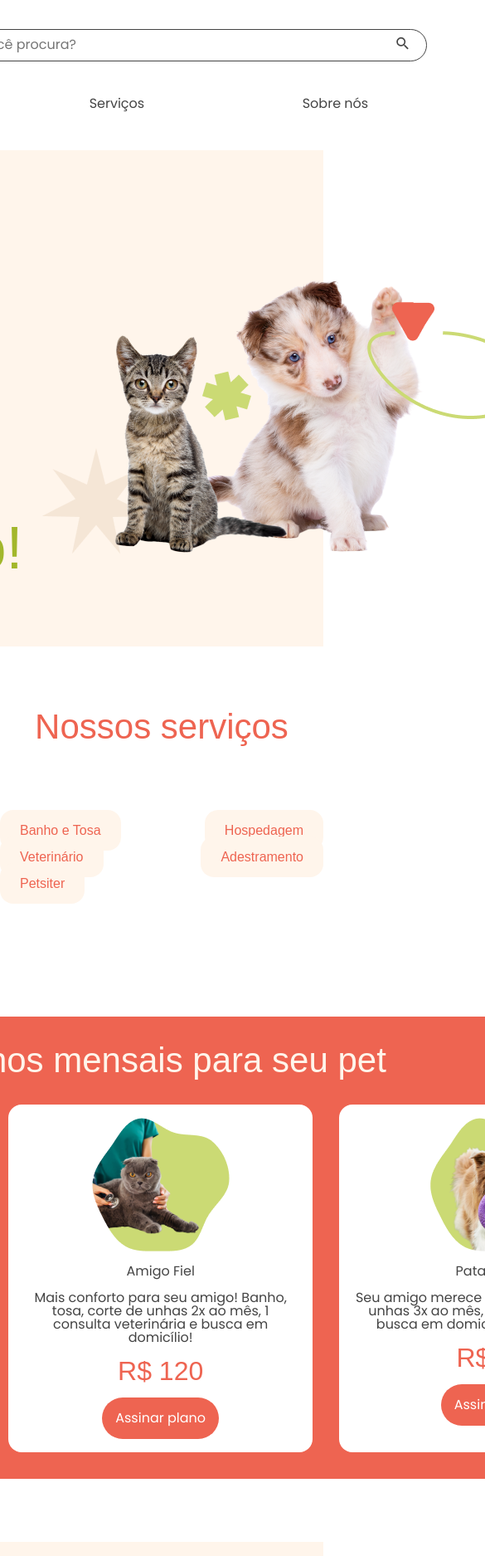
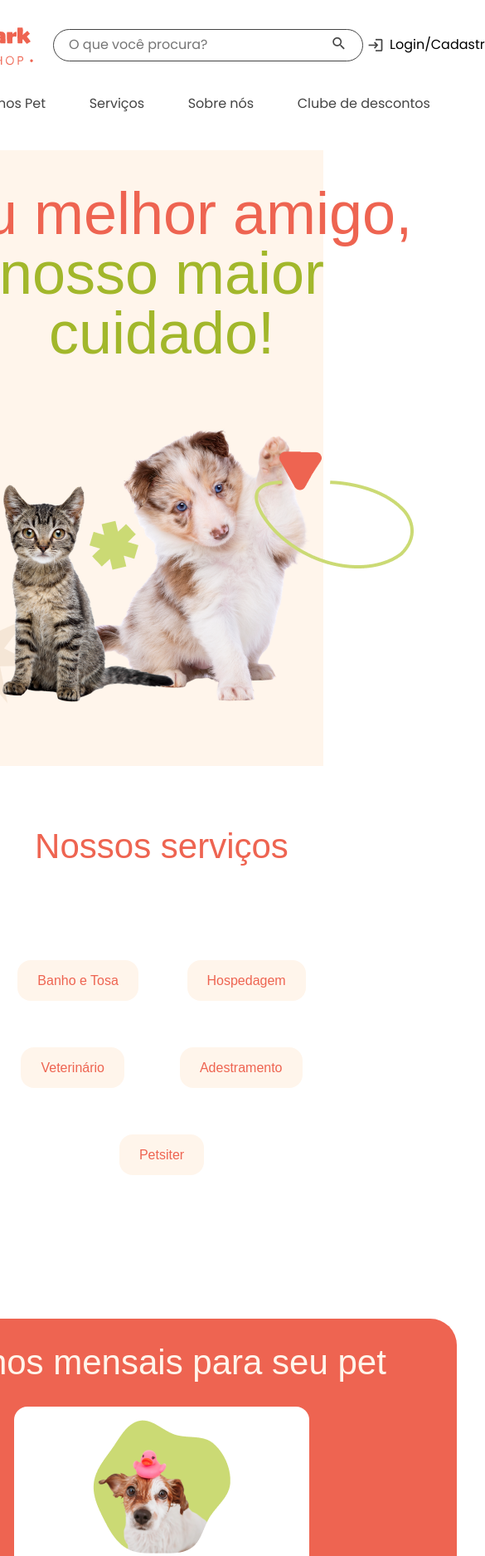
Before and after one commit to Cr0l3y/petpark, a plain HTML site: page index.html in a window 390 px wide. Shown: the top 1875 px of the page at 83% size, 585 px wide, since content can reach past the window. Drawn offline with nearby package versions, Linux system fonts and the light colour scheme; a web font is replaced by a local one.

Commit message:
miniresponsividade

```diff
--- a/css/destaque.css
+++ b/css/destaque.css
@@ -4,12 +4,23 @@
     align-items: center;
     padding: var(--padding-5xl) 0;
     background-color: var(--secundaria-bege);
+
+    @media (max-width: 768px){
+        padding: var(--padding-xxl) var(--padding-3xl);
+
+    }
 }
 
 .banner{
     display: flex;
     justify-content: space-between;
     align-items: center;
+
+    @media (max-width: 768px){
+        flex-direction: column;
+        text-align: center;
+
+    }
 }
 
 .destaque-titulo{
--- a/css/estilos.css
+++ b/css/estilos.css
@@ -95,4 +95,9 @@ body{
 
 .container{
     width: 1200px;
+
+    @media (max-width: 768px){
+        width: 648px;
+
+    }
 }
--- a/css/parcerias.css
+++ b/css/parcerias.css
@@ -24,6 +24,11 @@
     flex-wrap: wrap;
     justify-content: center;
     gap: var(--gap-xxxl);
+
+    @media (max-width: 768px){
+        gap: var(--gap-xxl);
+
+    }
 }
 
 
--- a/css/planos.css
+++ b/css/planos.css
@@ -29,6 +29,10 @@
 .planos-titulo{
     color: var(--secundaria-bege);
     font-family: var(--font-sigmar);
+
+    @media (max-width: 768px){
+        text-align: center;
+    }
 }
 
 
@@ -36,6 +40,12 @@
     display: flex;
     justify-content: space-between;
     gap: var(--gap-xl);
+
+    @media (max-width: 768px){
+        flex-direction: column;
+        align-items: center;
+
+    }
 }
 
 
@@ -49,6 +59,11 @@
     padding: var(--padding-m);
     border-radius: 1rem;
     flex-grow: 1;
+
+    @media (max-width: 768px){
+        width: 50%;
+
+    }
 }
 
 
--- a/css/rodape.css
+++ b/css/rodape.css
@@ -10,6 +10,12 @@
     display: flex;
     justify-content: space-between;
     align-items: center;
+
+    @media (max-width: 768px){
+        flex-direction: column;
+        gap: var(--gap-m);
+
+    }
 }
 
 
@@ -21,6 +27,11 @@
     flex-direction: column;
     align-items: start;
     gap: var(--gap-s);
+
+    @media (max-width: 768px){
+        align-items: center;
+
+    }
 }
 
 
--- a/css/servicos.css
+++ b/css/servicos.css
@@ -24,6 +24,12 @@
     gap: var(--gap-m);
     justify-content: space-between;
     align-items: center;
+
+    @media (max-width: 768px){
+        height: 300px;
+        justify-content: space-around;
+
+    }
 }
 
 
```
